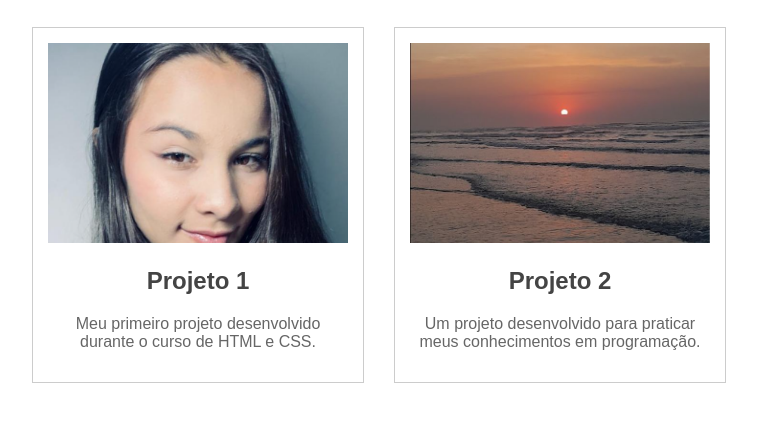
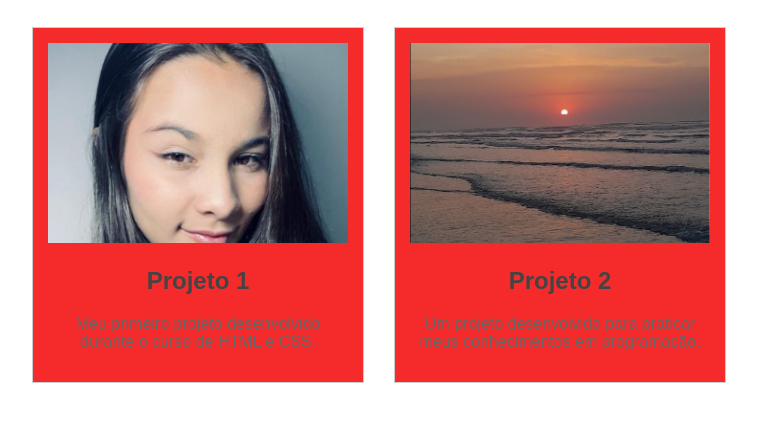
Before and after one commit to yasmingsantos8-bot/galeriadeProjetos, a plain HTML site: page index.html in a window 1280 px wide. Shown: the part 81-502 px from the top of the page, without its empty margins (261-1018 px from the left). Drawn offline with Linux system fonts and the light colour scheme.

Commit message:
ajusta cores e bordas da galeria

```diff
--- a/style.css
+++ b/style.css
@@ -18,7 +18,7 @@ h1 {
 }
 
 .card {
-    background-color: white;
+    background-color: rgb(245, 43, 43);
     width: 300px;
     padding: 15px;
     border: 1px solid #ccc;
```
